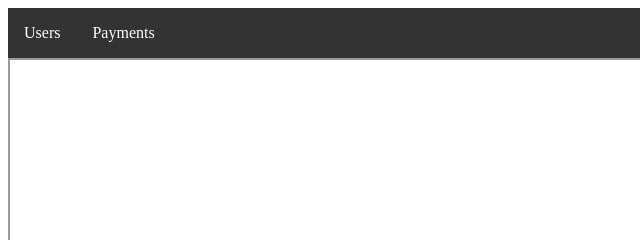
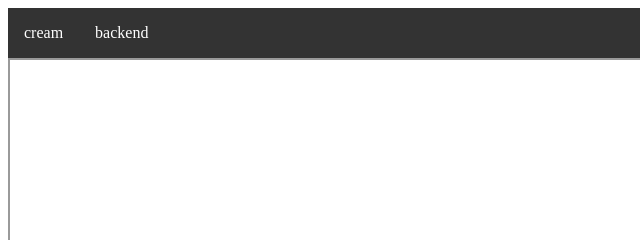
Before and after one commit to rcotter/admintest, a plain HTML site: page index.html in a window 1280 px wide. Shown: the top 240 px of the page, 0-640 px from the left. Drawn offline with Linux system fonts and the light colour scheme.

Commit message:
Update index.html

```diff
--- a/index.html
+++ b/index.html
@@ -37,14 +37,14 @@
 <ul>
     <li>
         <a target="iframe"
-           href="http://localhost:9000/back-office/more">
-            Users
+           href="http://localhost:9000/back-office">
+            cream
         </a>
     </li>
     <li>
         <a target="iframe"
-           href="https://www.stuff.co.nz/">
-            Payments
+           href="http://localhost:3000/back-office">
+            backend
         </a>
     </li>
 </ul>
```
